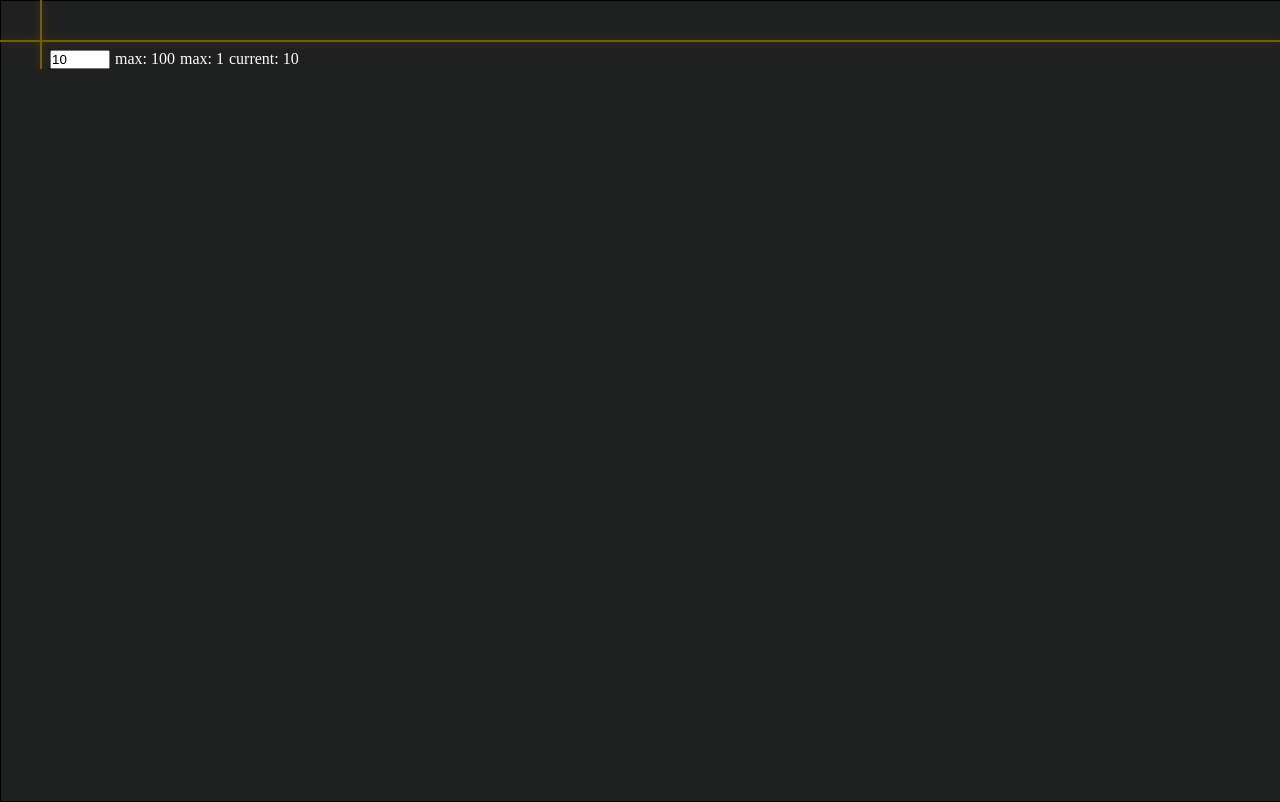
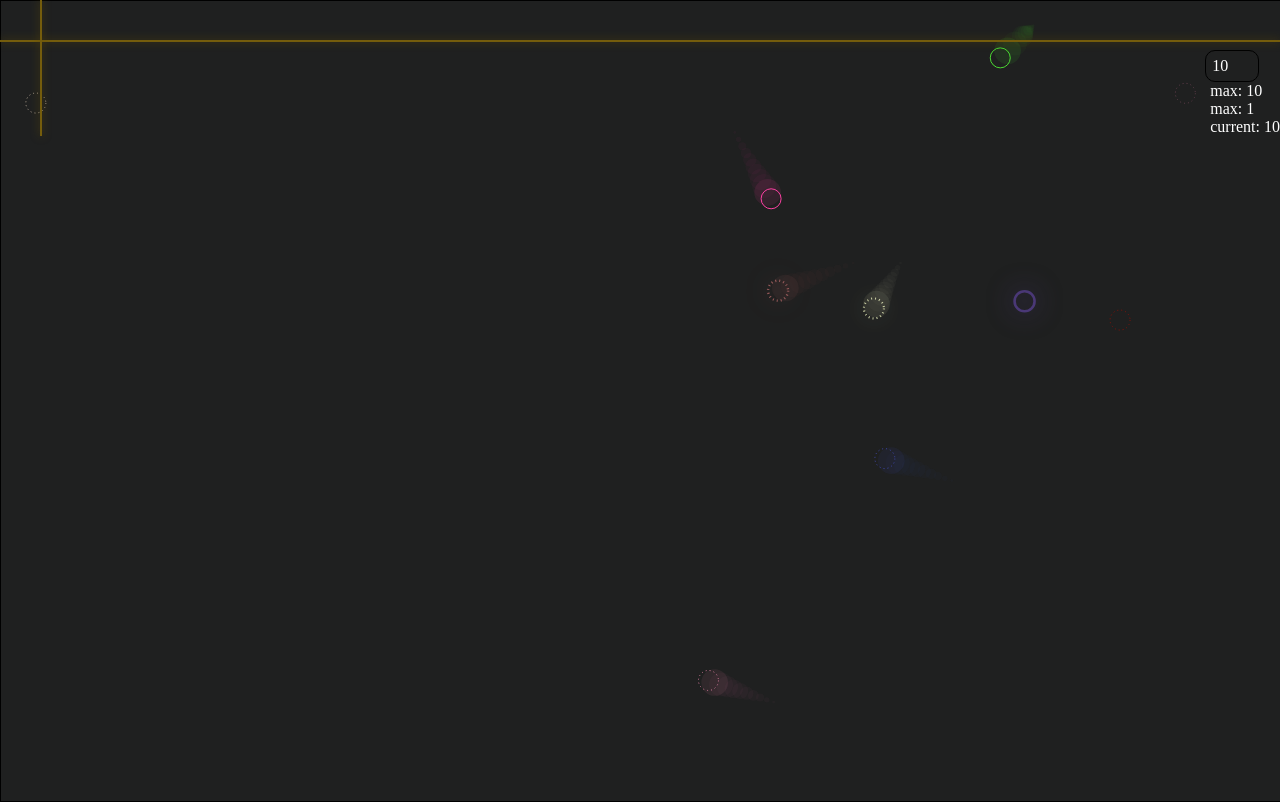
Before and after one commit to Agreatdayforfreedom/bouncing-things, a React (Vite) app: page / in a window 1280 px wide. Built offline with nearby package versions, Linux system fonts and the light colour scheme.

Commit message:
acceleration

```diff
--- a/src/App.tsx
+++ b/src/App.tsx
@@ -33,7 +33,7 @@ function App() {
   const ref = useRef<HTMLCanvasElement>(null);
 
   const changeTotalBalls = (e: ChangeEvent<HTMLInputElement>) => {
-    if (parseInt(e.target.value) > 100) return;
+    if (parseInt(e.target.value) > 10) return setTotalBalls(10);
     if (!Number.isNaN(parseInt(e.target.value)))
       setTotalBalls(parseInt(e.target.value));
   };
@@ -43,19 +43,17 @@ function App() {
       ref.current.width = size[0];
       ref.current.height = size[1];
     }
-  }, [size]);
-  useEffect(() => {
     if (ref.current) {
       const total = GenInstances(TotalBalls);
       balls.push(...total);
     }
-  }, [TotalBalls]);
+  }, [TotalBalls, size]);
 
   useEffect(() => {
     let frameId: number;
     if (ref?.current) {
       const ctx = ref?.current?.getContext("2d");
-      const frame = (time: any) => {
+      const frame = (time: number) => {
         if (ctx && ref.current && balls.length > 0) {
           ctx.clearRect(0, 0, ref.current.width, ref.current.height);
           for (const ball of balls) {
@@ -69,7 +67,7 @@ function App() {
             if (ball.dashed) {
               ctx.setLineDash([1, 3]);
             }
-
+            if (ball.immunity && time > 500) ball.immunity = false;
             // ctx.shadowColor = ball.color;
             ctx.shadowBlur = ball.brightness;
             ctx.lineWidth = ball.brightness / 10;
@@ -82,7 +80,11 @@ function App() {
               ball.dx *= 5;
               ball.dy *= 5;
               ball.accelerate = true;
+            } else {
+              ball.dx -= ball.dx * 0.01;
+              ball.dy -= ball.dy * 0.01;
             }
+
             // } else ball.accelerate = false;
             ctx.stroke();
             ctx.closePath();
@@ -173,11 +175,12 @@ function App() {
               type="number"
               className="input"
               defaultValue={TotalBalls}
+              value={TotalBalls}
               onChange={changeTotalBalls}
               max={100}
               min={1}
             />
-            <span>max: 100</span>
+            <span>max: 10</span>
             <span>max: 1</span>
             <span>current: {TotalBalls}</span>
           </div>
--- a/src/Ball.tsx
+++ b/src/Ball.tsx
@@ -7,6 +7,7 @@ export interface Ball {
   color: string;
   isColliding: boolean;
   accelerate: boolean;
+  immunity: boolean;
   index: number;
   radius: number;
   dashed: boolean;
@@ -30,6 +31,7 @@ export function GenInstances(total: number): Ball[] {
       accelerate: false,
       dashed: Math.random() * 10 > 5,
       shine: false,
+      immunity: true, //the ball has immunity the first 500ms
       color: `#${[...Array(6)]
         .map(() => Math.floor(Math.random() * 16).toString(16))
         .join("")}`,
--- a/src/Collider.tsx
+++ b/src/Collider.tsx
@@ -38,6 +38,7 @@ export function detectCollisions(
   // Start checking for collisions
   for (let i = 0; i < balls.length; i++) {
     obj1 = balls[i];
+    if (obj1.immunity) break;
     for (let j = i + 1; j < balls.length; j++) {
       obj2 = balls[j];
 
--- a/src/index.css
+++ b/src/index.css
@@ -4,6 +4,9 @@
   box-sizing: border-box;
   /* height: 100%; */
   scrollbar-width: 0;
+}
+input {
+  all: unset;
 }
 span {
   color: white;
@@ -16,10 +19,25 @@ canvas {
   left: 0;
   z-index: -1;
 }
+section {
+  width: 100%;
+  display: flex;
+  justify-content: end;
+}
+.inputDiv {
+  display: flex;
+  flex-direction: column;
+}
 .input {
   width: 60;
   height: 20;
-  margin: 10px 0 0 10px;
+  margin-top: 10px;
+  background-color: transparent;
+  width: 40px;
+  border: 1px solid black;
+  color: white;
+  padding: 6px;
+  border-radius: 10px;
 }
 body {
   background-color: rgb(31, 32, 32);
```
